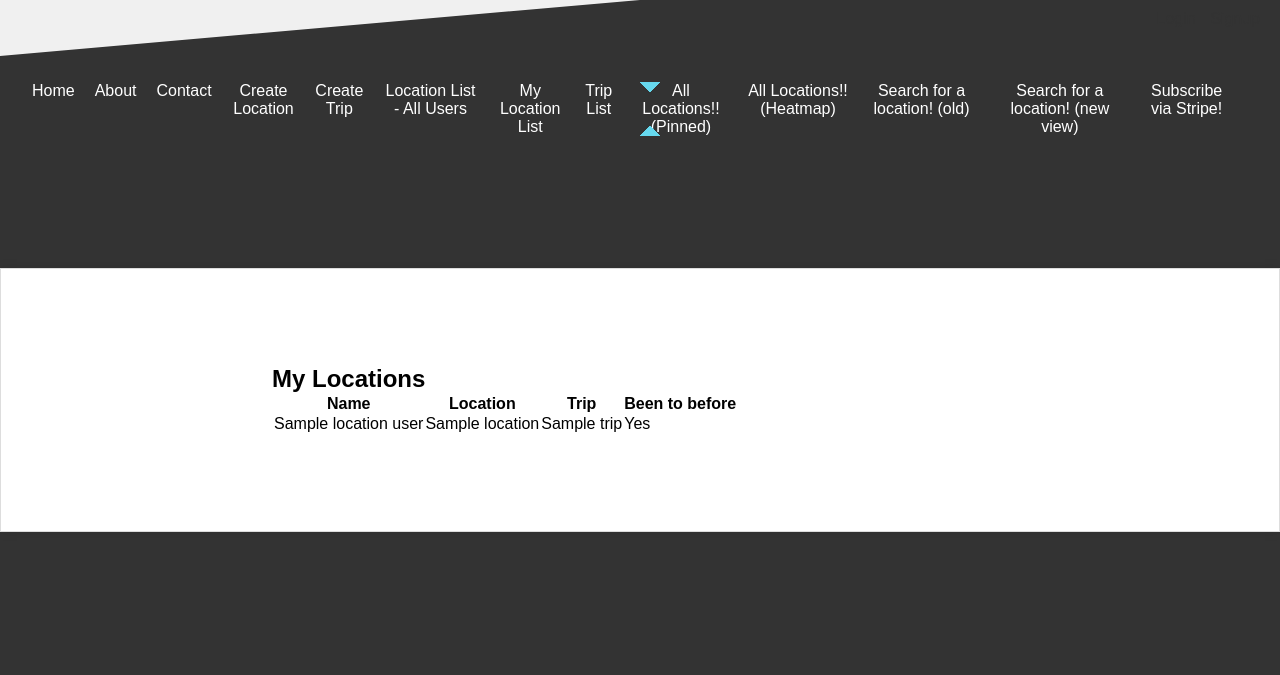
After one commit to notanth/galavant_public, a Django app: template galavant/tracker/templates/locationuser_list.html in a window 1280 px wide. The commit adds this page. Shown: the top 675 px of the page. Run offline with Django 5.2, Linux system fonts and the light colour scheme; the template is opened without the code that fills it: most values are stand-ins (such as "Sample title", 1, 10 or a date in 2020); some libraries are stand-ins or nearby versions.

Commit message:
creating initial template to list location_user locations for a user

```diff
--- a/galavant/galavant/templates/base.html
+++ b/galavant/galavant/templates/base.html
@@ -31,6 +31,8 @@
         <li class="nav-item"><a href="{% url 'create_trip' %}" class="nav-link">Create Trip</a></li>
         <li class="nav-item"><a href="{% url 'location_list' %}" class="nav-link">Location List - All Users</a></li>
         <!-- add view of location - user specific only; to add htmx so user can edit trip name-->
+
+        <li class="nav-item"><a href="{% url 'location_user_list' %}" class="nav-link">My Location List</a></li>
         <li class="nav-item"><a href="{% url 'trip_list' %}" class="nav-link">Trip List</a></li>
         <li class="nav-item"><a href="{% url 'plot_locations' %}" class="nav-link">All Locations!! (Pinned)</a></li>
         <li class="nav-item"><a href="{% url 'plot_heatmap' %}" class="nav-link">All Locations!! (Heatmap)</a></li>
--- /dev/null
+++ b/galavant/tracker/templates/locationuser_list.html
@@ -0,0 +1,37 @@
+{%  extends "base.html" %}
+
+{% load static %}
+
+{% block title %}Location Traveler {% endblock %}
+<!-- based on location user table, only show those locations saved by a user-->
+
+{% block content %}
+
+    <h1>My Locations</h1>
+
+    <table>
+        <thead>
+            <tr>
+                <th>Name</th>
+                <th>Location</th>
+                <th>Trip</th>
+                <th>Been to before</th>
+            </tr>
+        </thead>
+        <tbody>
+            {% for location_user in location_users %}
+                <tr>
+                    <td>{{ location_user.name }}</td>
+                    <td>{{ location_user.location.place_name }}</td>
+                    <td>{{ location_user.trip.name }}</td>
+                    <td>{{ location_user.been_to_before|yesno:"Yes,No" }}</td>
+                </tr>
+            {% empty %}
+                <tr>
+                    <td colspan="4">No locations found.</td>
+                </tr>
+            {% endfor %}
+        </tbody>
+    </table>
+
+{% endblock %}
--- a/galavant/tracker/urls.py
+++ b/galavant/tracker/urls.py
@@ -24,6 +24,7 @@ urlpatterns = [
     path('search_location/<str:location>/', views.search_location, name='search_location'),
     path('save_location/', views.save_location, name='save_location'),
     path('autocomplete/', views.autocomplete, name='autocomplete'),
+    path('my_locations/', views.location_user_list, name='location_user_list'),
 
     path('search_initial/', views.search_location_initial, name='search_location_initial'),
     #path('save_location_preview/<str:latitude>/<str:longitude>/<str:city>/<str:country>/<str:place_name>/<str:place_id>/', views.save_location_preview, name='save_location_preview'),
--- a/galavant/tracker/views.py
+++ b/galavant/tracker/views.py
@@ -266,6 +266,11 @@ def location_saved(request):
 
 
 
+#location user list view to be editable
+def location_user_list(request):
+    location_users = LocationUser.objects.filter(user=request.user)
+    return render(request, 'locationuser_list.html', {'location_users': location_users})
+
 
 #plotting all locations regardless of user
 def plot_locations(request):
```
Also changed, not shown: galavant/tracker/templates/location_traveler_list.html (deleted, +0 -14 lines).
